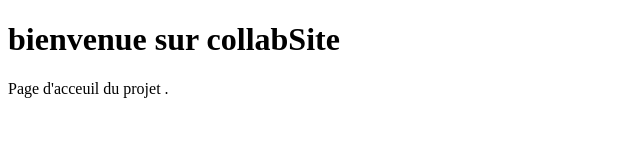
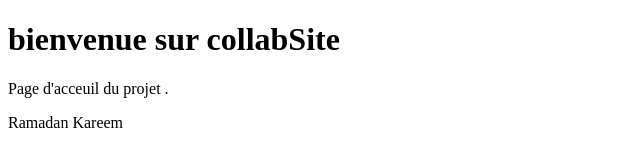
Before and after one commit to maakoulchaimae4-netizen/collabSite, a plain HTML site: page index.html in a window 1280 px wide. Shown: the whole page, without its empty margins (0-640 px from the left). Drawn offline with Linux system fonts and the light colour scheme.

Commit message:
Ajout d'une paragraphe dans index.html

```diff
--- a/index.html
+++ b/index.html
@@ -8,5 +8,6 @@
 <body>
     <h1>bienvenue sur collabSite</h1>
     <p>Page d'acceuil du projet .</p>
+    <p>Ramadan Kareem </p>
 </body>
 </html>
```
